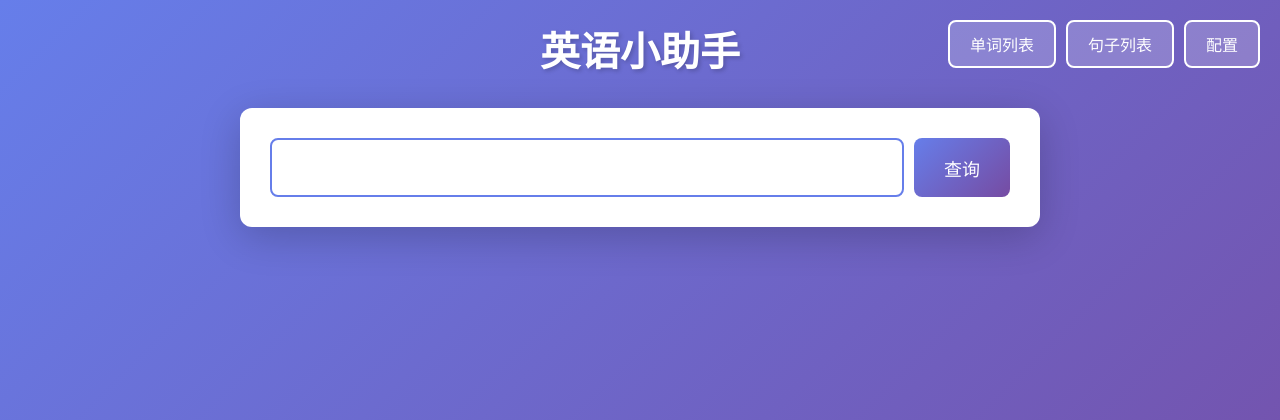
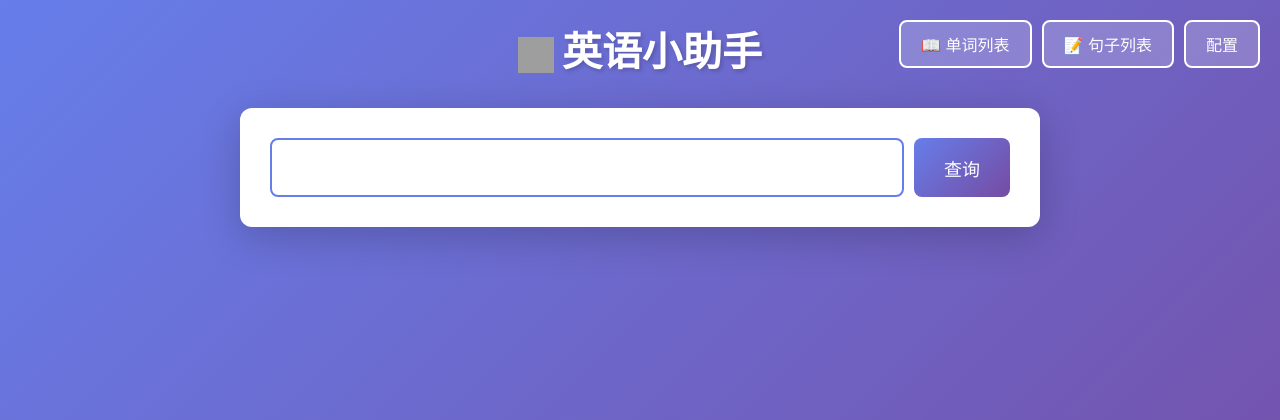
Before and after one commit to taoey/anki-script, a Flask app: template templates/index.html in a window 1280 px wide. Shown: the top 420 px of the page. Run offline with Flask 3, Linux system fonts and the light colour scheme; the template is opened without the code that fills it, so the values that code supplies are empty; grey boxes are pictures that could not be loaded.

Commit message:
feat: 统一各页面导航按钮图标及首页标题添加icon

```diff
--- a/templates/index.html
+++ b/templates/index.html
@@ -612,8 +612,8 @@
 </head>
 <body>
     <div class="top-bar">
-        <a href="/words" class="nav-link">单词列表</a>
-        <a href="/sentences" class="nav-link">句子列表</a>
+        <a href="/words" class="nav-link">📖 单词列表</a>
+        <a href="/sentences" class="nav-link">📝 句子列表</a>
         <button class="settings-btn" onclick="openSettings()">配置</button>
     </div>
 
@@ -632,7 +632,7 @@
         </div>
     </div>
     <div class="container">
-        <h1>英语小助手</h1>
+        <h1><img src="/static/icon.png" alt="icon" style="width:36px;height:36px;vertical-align:middle;margin-right:8px;">英语小助手</h1>
 
         <div class="search-box">
             <div class="input-group">
--- a/templates/sentences.html
+++ b/templates/sentences.html
@@ -176,8 +176,8 @@
         <div class="header">
             <h1>句子列表</h1>
             <div class="nav-btns">
-                <a href="/words" class="back-btn">单词列表</a>
-                <a href="/" class="back-btn">查询</a>
+                <a href="/words" class="back-btn">📖 单词列表</a>
+                <a href="/" class="back-btn">🔍 查询</a>
             </div>
         </div>
 
--- a/templates/word_detail.html
+++ b/templates/word_detail.html
@@ -417,9 +417,9 @@
     <div class="container">
         <div class="header">
             <div class="nav-btns">
-                <a href="/words" class="nav-btn">单词列表</a>
-                <a href="/sentences" class="nav-btn">句子列表</a>
-                <a href="/" class="nav-btn">查询</a>
+                <a href="/words" class="nav-btn">📖 单词列表</a>
+                <a href="/sentences" class="nav-btn">📝 句子列表</a>
+                <a href="/" class="nav-btn">🔍 查询</a>
             </div>
         </div>
 
```
